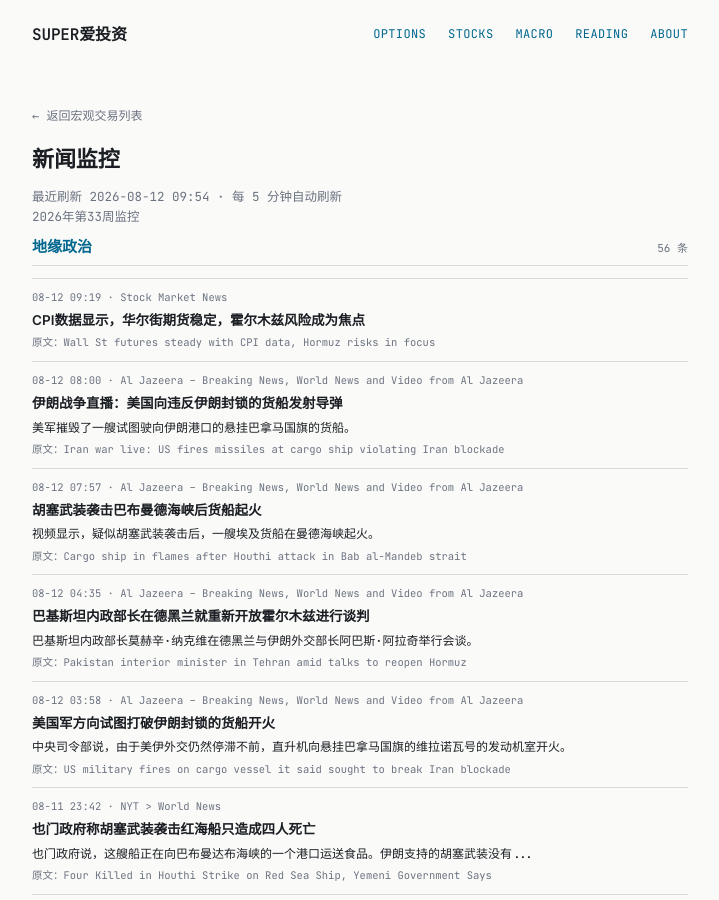
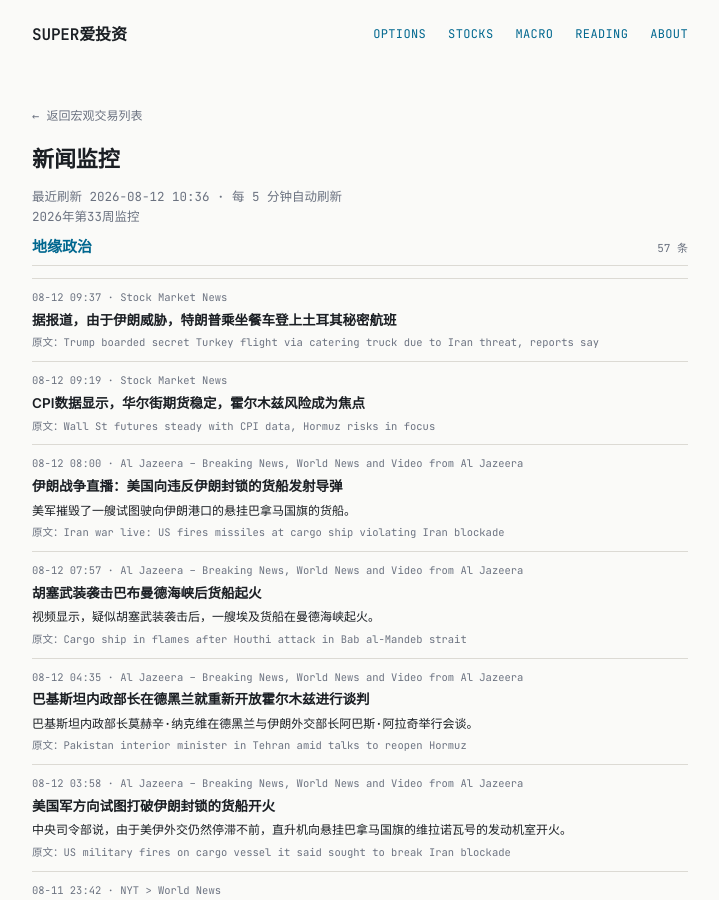
Before and after one commit to tang3super/tang3super.github.io, a Jekyll site: the page built from _macro_trade/news-digest.md, in a window 1280 px wide and 900 px high. Shown: the whole window, without its empty margins (280-999 px from the left). Built offline with Jekyll 4.4.1, drawn with Linux system fonts in a browser that asks for light colours.

Commit message:
sync news-digest article

```diff
--- a/_macro_trade/news-digest.md
+++ b/_macro_trade/news-digest.md
@@ -5,11 +5,17 @@ title: 新闻监控
 date: '2026-08-12'
 summary: 2026年第33周监控
 week_label: 2026年第33周监控
-last_updated: 2026-08-12 09:54
+last_updated: 2026-08-12 10:36
 refresh_note: 每 5 分钟自动刷新
 topics:
 - name: 地缘政治
   items:
+  - title: Trump boarded secret Turkey flight via catering truck due to Iran threat, reports say
+    summary: ''
+    link: https://www.investing.com/news/stock-market-news/trump-boarded-secret-turkey-flight-via-catering-truck-due-to-iran-threat-reports-say-4853579
+    source: Stock Market News
+    time: 08-12 09:37
+    title_zh: 据报道，由于伊朗威胁，特朗普乘坐餐车登上土耳其秘密航班
   - title: Wall St futures steady with CPI data, Hormuz risks in focus
     summary: ''
     link: https://www.investing.com/news/stock-market-news/wall-st-futures-steady-with-cpi-data-hormuz-risks-in-focus-4853566
```
